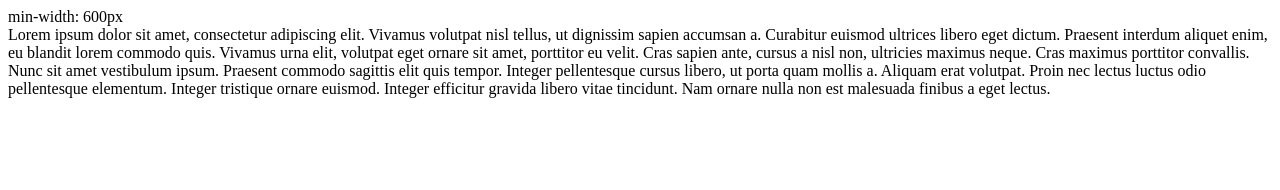
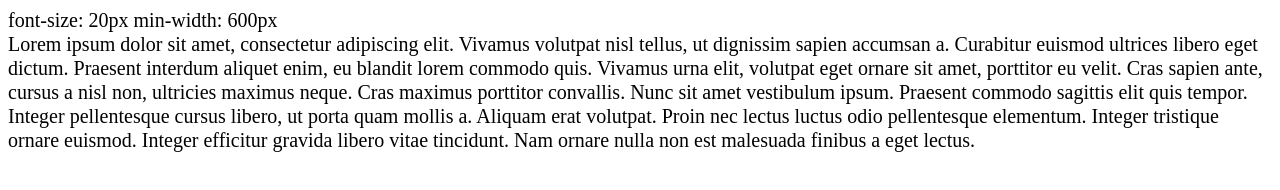
Before and after one commit to hoyin604/hoyin604.github.io, a plain HTML site: page index.html in a window 1280 px wide. Drawn offline with Linux system fonts and the light colour scheme.

Commit message:
Update index.html
test test

```diff
--- a/index.html
+++ b/index.html
@@ -8,12 +8,14 @@
     <meta name="viewport" content="width=device-width, initial-scale=1">
 <style>
     body {
+        font-size: 20px;
+        line-height:1.2;
         min-width: 600px;
     }
 </style>
 </head>
   <body>
-      min-width: 600px<br>
+      font-size: 20px min-width: 600px<br>
     Lorem ipsum dolor sit amet, consectetur adipiscing elit. Vivamus volutpat nisl tellus, ut dignissim sapien accumsan a. Curabitur euismod ultrices libero eget dictum. Praesent interdum aliquet enim, eu blandit lorem commodo quis. Vivamus urna elit, volutpat eget ornare sit amet, porttitor eu velit. Cras sapien ante, cursus a nisl non, ultricies maximus neque. Cras maximus porttitor convallis. Nunc sit amet vestibulum ipsum. Praesent commodo sagittis elit quis tempor. Integer pellentesque cursus libero, ut porta quam mollis a. Aliquam erat volutpat. Proin nec lectus luctus odio pellentesque elementum. Integer tristique ornare euismod. Integer efficitur gravida libero vitae tincidunt. Nam ornare nulla non est malesuada finibus a eget lectus.
   </body>
 </html>
```
